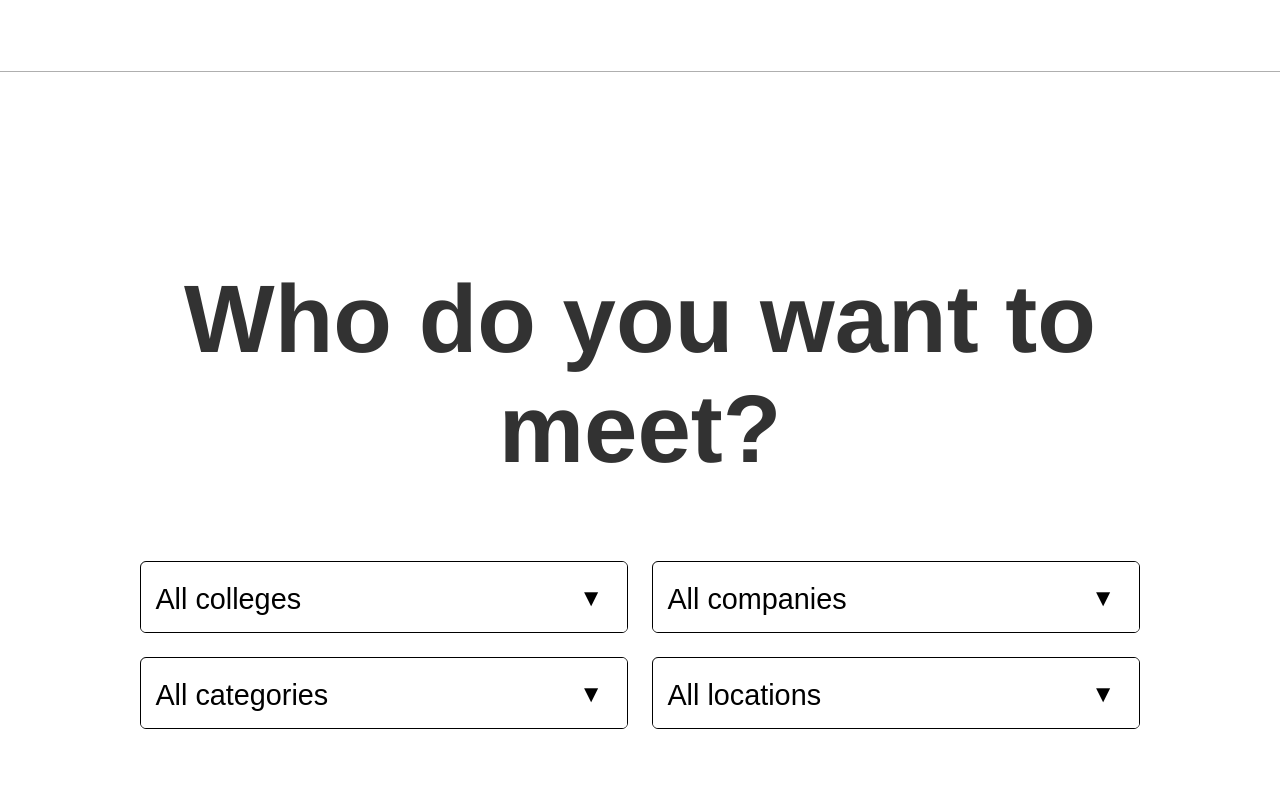
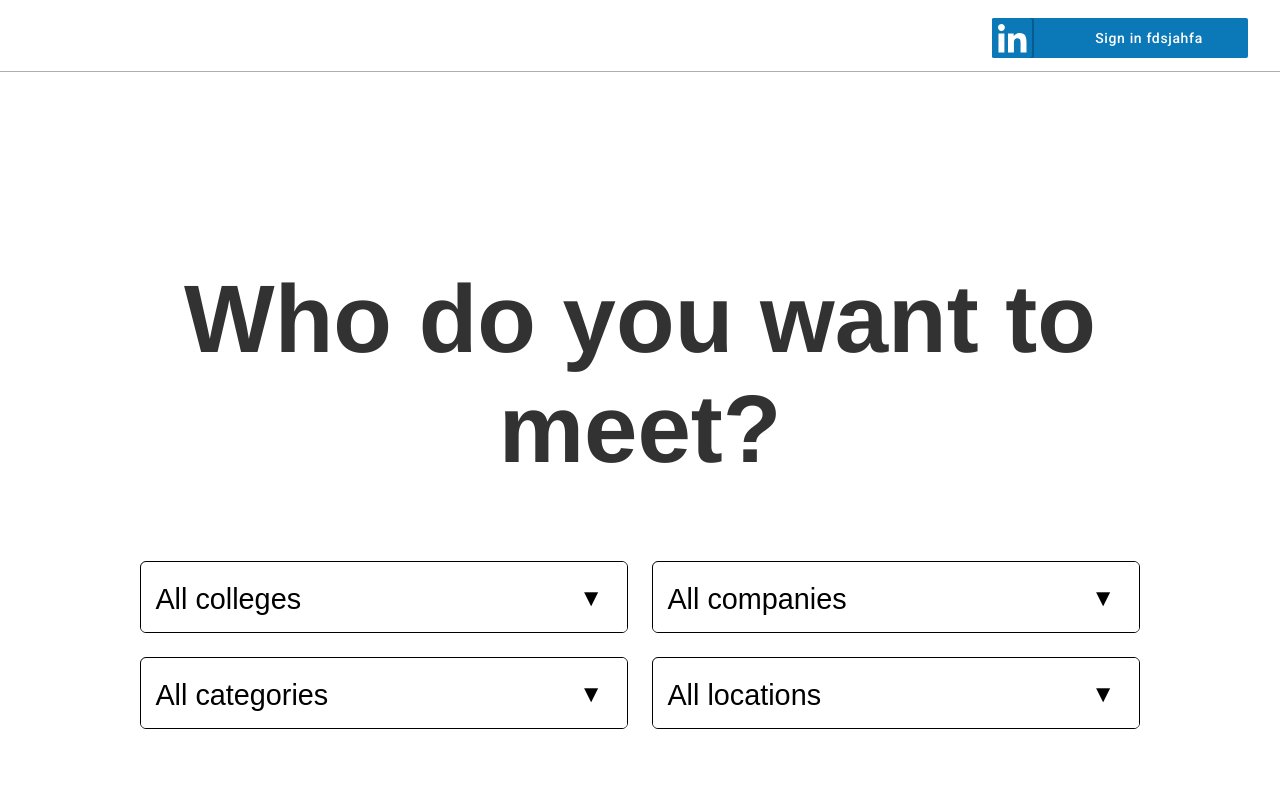
Before and after one commit to kxl4126/kxl4126.github.io, a website: page index.html in a window 1280 px wide. Shown: the top 800 px of the page. Drawn offline with nearby package versions, Linux system fonts and the light colour scheme; no server answers.

```diff
--- a/index.html
+++ b/index.html
@@ -11,7 +11,7 @@
 
   <body>
   <div id = 'nav-bar'>
-      <div id="linkedin-btn" class = 'nav-btn' onclick = "location.href='https://talent-backend.herokuapp.com/auth/linkedin';" style="display: none">
+      <div id="linkedin-btn" class = 'nav-btn' onclick = "location.href='https://talent-backend.herokuapp.com/auth/linkedin';">
       <div class='ico-wrapper'>
         <svg class="ico" width="40px" height="40px" viewBox="0 0 40 40" version="1.1">
           <g id="Page-1" stroke="none" stroke-width="1" fill="none" fill-rule="evenodd" sketch:type="MSPage">
```
